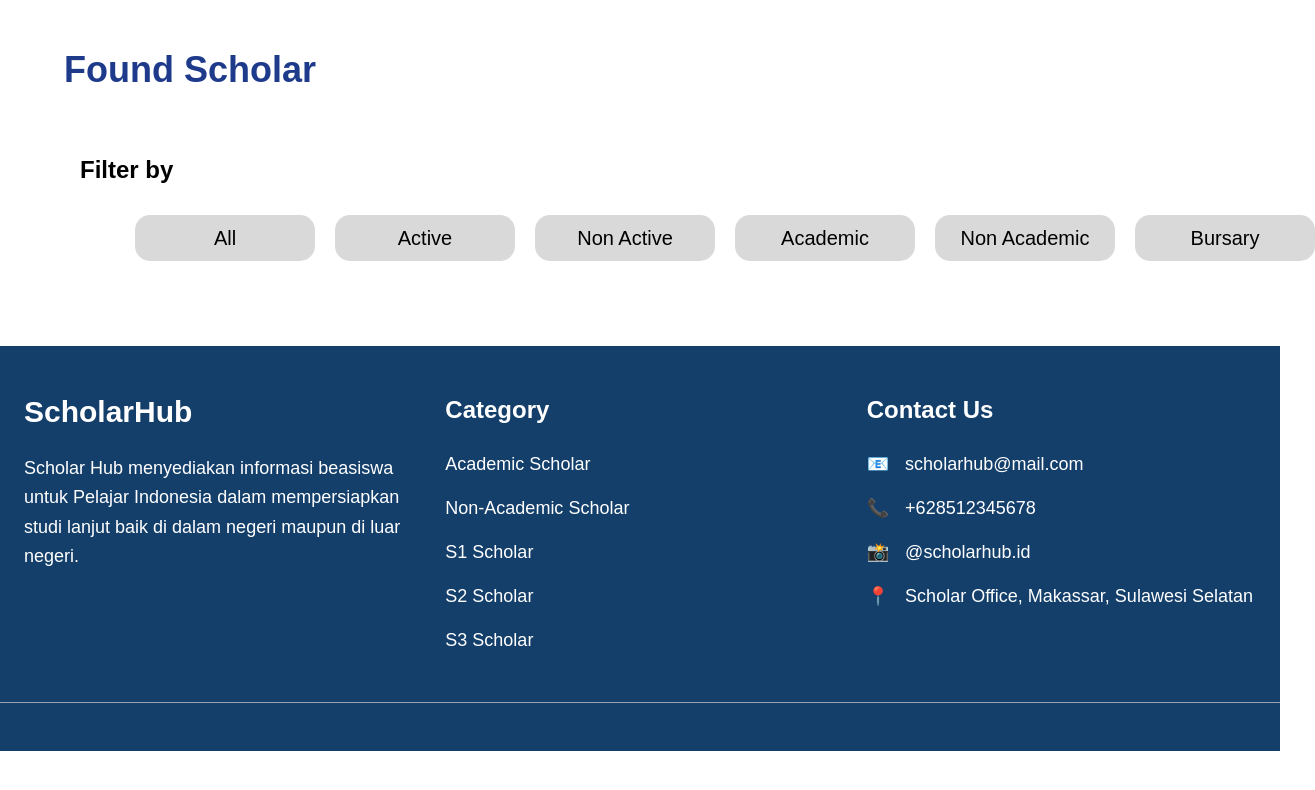
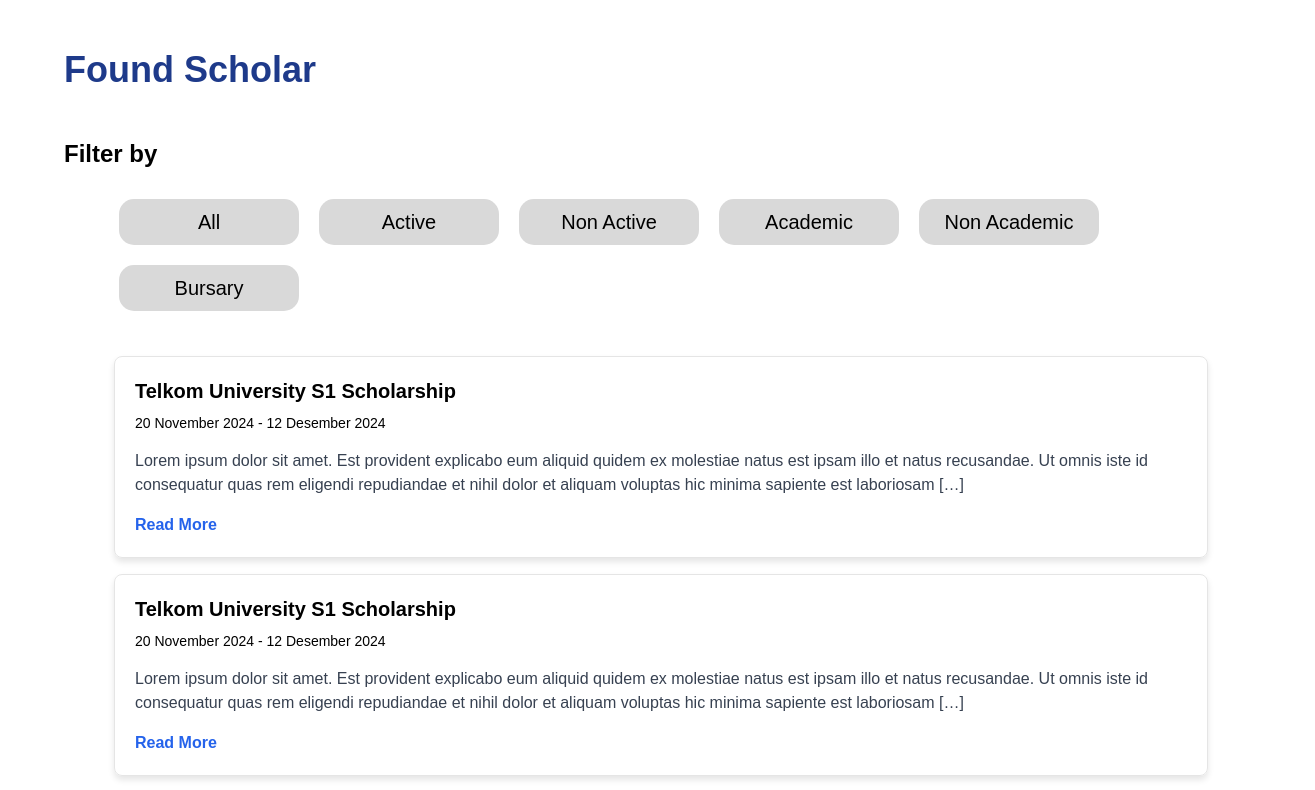
Before and after one commit to farahsbrina29/proyeksisfor_rekweb, a Next.js app: page /scholars in a window 1280 px wide. Shown: the part 920-1710 px from the top of the page, 1315 px wide, since content can reach past the window. Before the commit the page ends 1671 px from the top, so only its background shows below. Built offline with nearby package versions, Linux system fonts and the light colour scheme; no server answers.

Commit message:
update page scholar

```diff
--- a/app/scholars/page.tsx
+++ b/app/scholars/page.tsx
@@ -3,6 +3,58 @@ import React from "react";
 import styled from "styled-components";
 import HeroSection from "../../components/heroSection";
 import Footer from "../../components/footer";
+
+
+// Data scholarships
+const scholarships = [
+  {
+    id: 1,
+    title: "Telkom University S1 Scholarship",
+    date: "20 November 2024 - 12 Desember 2024",
+    description:
+      "Lorem ipsum dolor sit amet. Est provident explicabo eum aliquid quidem ex molestiae natus est ipsam illo et natus recusandae. Ut omnis iste id consequatur quas rem eligendi repudiandae et nihil dolor et aliquam voluptas hic minima sapiente est laboriosam […]",
+  },
+  {
+    id: 2,
+    title: "Telkom University S1 Scholarship",
+    date: "20 November 2024 - 12 Desember 2024",
+    description:
+      "Lorem ipsum dolor sit amet. Est provident explicabo eum aliquid quidem ex molestiae natus est ipsam illo et natus recusandae. Ut omnis iste id consequatur quas rem eligendi repudiandae et nihil dolor et aliquam voluptas hic minima sapiente est laboriosam […]",
+  },
+  {
+    id: 3,
+    title: "Telkom University S1 Scholarship",
+    date: "20 November 2024 - 12 Desember 2024",
+    description:
+      "Lorem ipsum dolor sit amet. Est provident explicabo eum aliquid quidem ex molestiae natus est ipsam illo et natus recusandae. Ut omnis iste id consequatur quas rem eligendi repudiandae et nihil dolor et aliquam voluptas hic minima sapiente est laboriosam […]",
+  },
+  {
+    id: 4,
+    title: "Telkom University S1 Scholarship",
+    date: "20 November 2024 - 12 Desember 2024",
+    description:
+      "Lorem ipsum dolor sit amet. Est provident explicabo eum aliquid quidem ex molestiae natus est ipsam illo et natus recusandae. Ut omnis iste id consequatur quas rem eligendi repudiandae et nihil dolor et aliquam voluptas hic minima sapiente est laboriosam […]",
+  },
+];
+
+
+// Styled components
+const Container = styled.div`
+  width: 100%;
+  display: flex;
+  flex-direction: column;
+  align-items: flex-start;
+`;
+
+
+const ButtonContainer = styled.div`
+  display: flex;
+  gap: 10px;
+  flex-wrap: wrap; /* Membuat tombol terpisah ke baris baru jika ruang terbatas */
+  justify-content: flex-start;
+  margin-top: 20px;
+  margin-left: 50px;
+`;
 
 
 const Button = styled.button`
@@ -22,11 +74,15 @@ const Button = styled.button`
   transition: background-color 0.3s ease, transform 0.2s ease;
 
 
+
+
   &:hover {
     background-color: #143F6B;
     color: white;
     transform: scale(1.1);
   }
+
+
 
 
   &:active {
@@ -35,12 +91,35 @@ const Button = styled.button`
 `;
 
 
-const ButtonContainer = styled.div`
+const FilterSection = styled.div`
+  width: 100%;
+  margin-bottom: 20px;
+`;
+
+
+const CardsContainer = styled.div`
+  width: 100%;
   display: flex;
-  gap: 10px;
-  justify-content: flex-start; /* Mengatur tombol agar sedikit ke kanan */
+  flex-direction: column;
+  gap: 16px;
   margin-top: 20px;
-  margin-left: 50px; /* Menambahkan margin kiri untuk sedikit menjauh ke kanan */
+  margin-left: 50px;
+`;
+
+
+const Card = styled.div`
+  border: 1px solid #e5e5e5;
+  border-radius: 8px;
+  padding: 20px;
+  width: 95%;
+  heigth: 60%;
+  box-shadow: 0 4px 6px rgba(0, 0, 0, 0.1);
+  transition: box-shadow 0.3s ease;
+
+
+  &:hover {
+    box-shadow: 0 8px 12px rgba(0, 0, 0, 0.2);
+  }
 `;
 
 
@@ -48,26 +127,41 @@ export default function Home() {
   return (
     <div>
       <HeroSection />
-      <div className="bg-white py-16 px-16 mt-10">
-        <h1 className="text-4xl font-bold text-blue-900 mb-12">
-          Found Scholar
-        </h1>
-        <div className="flex flex-col md:flex-row gap-8">
+      <div className="bg-white py-16 px-6 sm:px-8 md:px-16 mt-10">
+        <h1 className="text-4xl font-bold text-blue-900 mb-12">Found Scholar</h1>
+
+
+        <Container>
           {/* Filter Section */}
-          <div className="w-full md:w-1/4 p-4 border-gray-300">
+          <FilterSection>
             <h2 className="text-2xl text-black font-bold mb-6">Filter by</h2>
             <ButtonContainer>
-              <Button className="cursor-pointer hover:text-blue-600 text-black border-gray-300 pb-2">
-                All
-              </Button>
+              <Button>All</Button>
               <Button>Active</Button>
               <Button>Non Active</Button>
               <Button>Academic</Button>
               <Button>Non Academic</Button>
               <Button>Bursary</Button>
             </ButtonContainer>
-          </div>
-        </div>
+          </FilterSection>
+
+
+          {/* Cards Section */}
+          <CardsContainer>
+            {scholarships.map((scholarship) => (
+              <Card key={scholarship.id}>
+                <h2 className="text-xl font-bold mb-2 text-black">
+                  {scholarship.title}
+                </h2>
+                <p className="text-black text-sm mb-4">{scholarship.date}</p>
+                <p className="text-gray-700 mb-4">{scholarship.description}</p>
+                <button className="text-blue-600 font-semibold hover:underline">
+                  Read More
+                </button>
+              </Card>
+            ))}
+          </CardsContainer>
+        </Container>
       </div>
       <Footer />
     </div>
```
